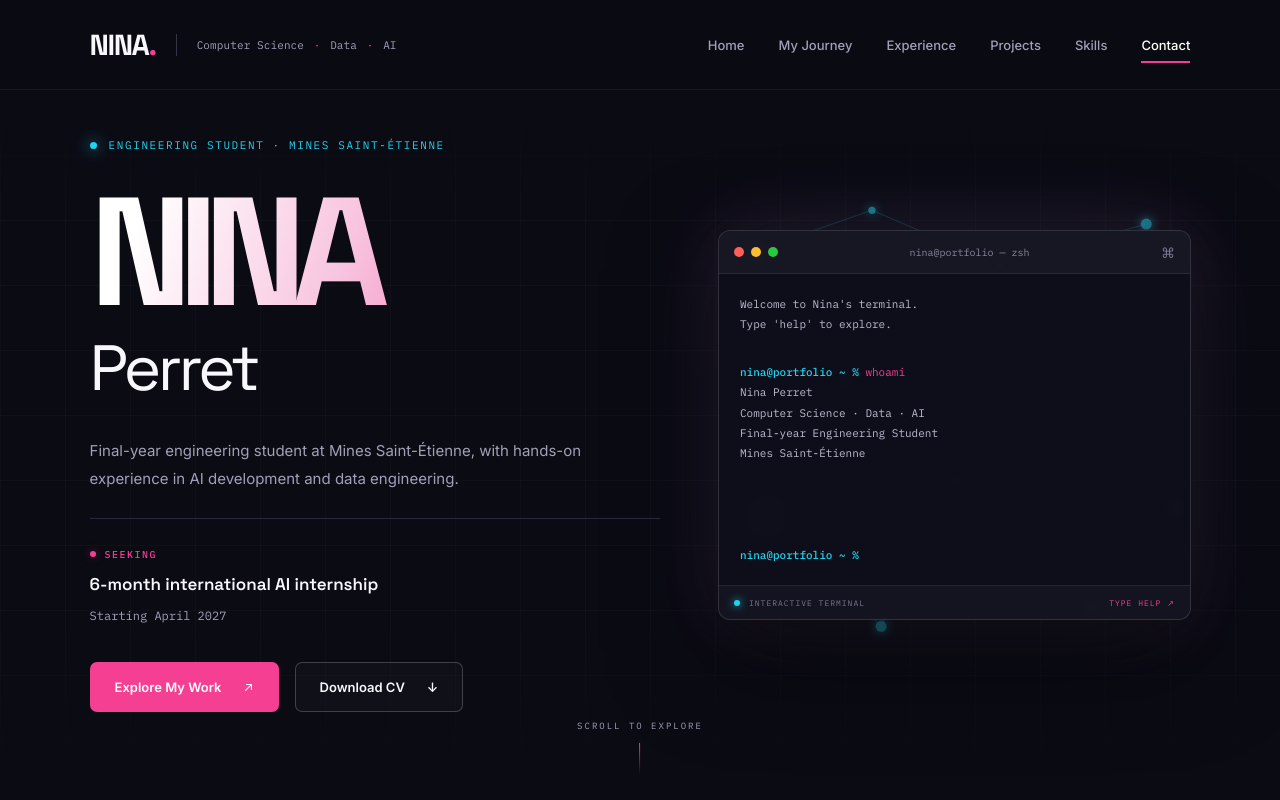
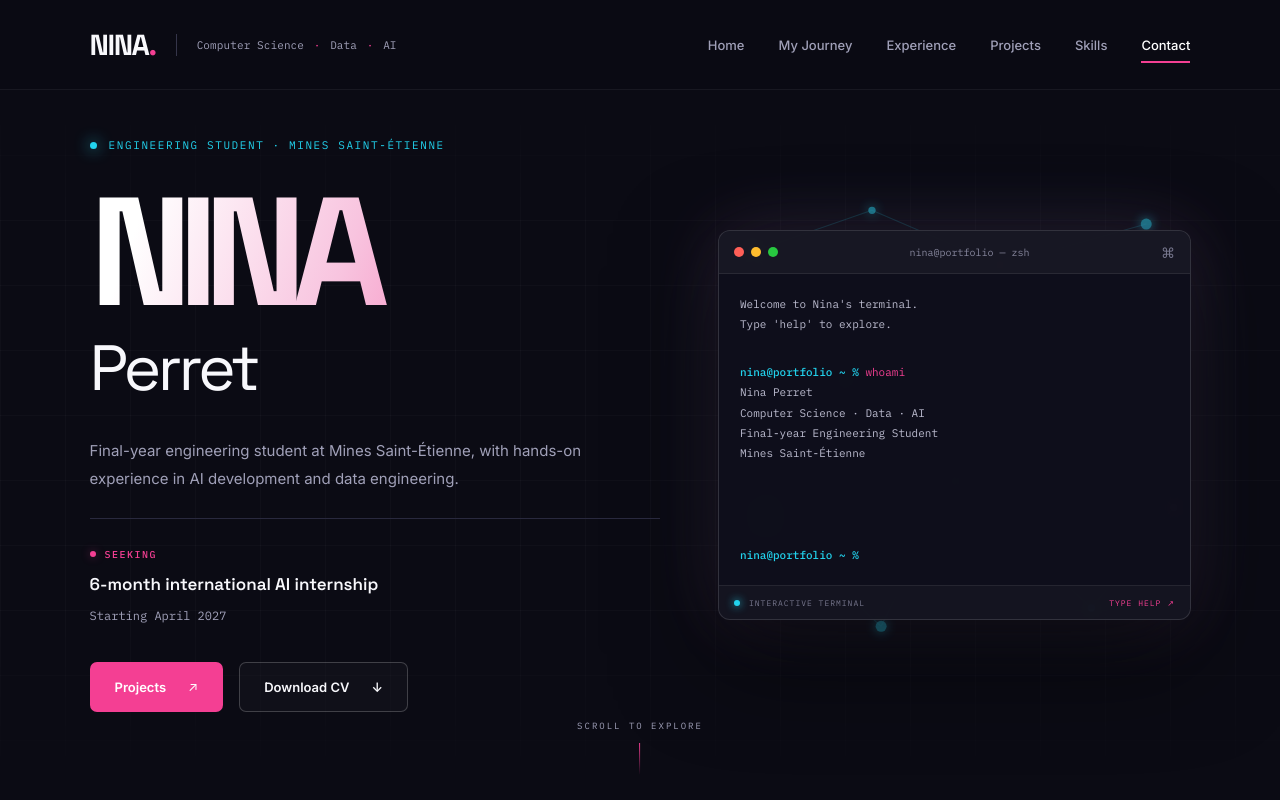
Before and after one commit to perretnina/personal-portfolio, a React (Vite) app: page / in a window 1280 px wide. Shown: the top 800 px of the page. Built offline with nearby package versions, Linux system fonts and the light colour scheme.

Commit message:
style: simplify hero projects button label

```diff
--- a/src/App.tsx
+++ b/src/App.tsx
@@ -251,7 +251,7 @@ function App() {
                     scrollToSection("projects");
                   }}
                 >
-                  Explore My Work
+                  Projects
                   <span aria-hidden="true">↗</span>
                 </a>
 
--- a/src/components/Skills.tsx
+++ b/src/components/Skills.tsx
@@ -31,7 +31,7 @@ const softSkills = [
   "Analytical Mindset",
   "Autonomy",
   "Resourcefulness",
-  "Attention to Detail",
+  "Detail-Oriented",
   "Fast Learner",
 ];
 
@@ -58,6 +58,7 @@ export default function Skills() {
             <h3 id="technical-skills-title">Technical Skills</h3>
             <span className="skills-block-rule" aria-hidden="true" />
           </div>
+
           <div className="skills-technical-grid">
             {technicalGroups.map((group) => (
               <article className="skills-technical-card" key={group.title}>
@@ -65,10 +66,16 @@ export default function Skills() {
                   <span className="skills-card-number">{group.number}</span>
                   <span className="skills-card-symbol" aria-hidden="true">↗</span>
                 </div>
+
                 <h4>{group.title}</h4>
                 <p>{group.description}</p>
+
                 <div className="skills-tags">
-                  {group.skills.map((skill) => <span className="skills-tag" key={skill}>{skill}</span>)}
+                  {group.skills.map((skill) => (
+                    <span className="skills-tag" key={skill}>
+                      {skill}
+                    </span>
+                  ))}
                 </div>
               </article>
             ))}
@@ -81,12 +88,14 @@ export default function Skills() {
             <h3 id="soft-skills-title">Soft Skills</h3>
             <span className="skills-block-rule" aria-hidden="true" />
           </div>
+
           <div className="skills-soft-panel">
             <p>The qualities that shape how I learn, think, and solve problems.</p>
+
             <div className="skills-soft-list">
-              {softSkills.map((skill, index) => (
+              {softSkills.map((skill) => (
                 <span className="skills-soft-item" key={skill}>
-                  <span className="skills-soft-star" aria-hidden="true">{index % 2 === 0 ? "✳" : "✦"}</span>
+                  <span className="skills-soft-star" aria-hidden="true">✦</span>
                   {skill}
                 </span>
               ))}
@@ -100,14 +109,17 @@ export default function Skills() {
             <h3 id="languages-title">Languages</h3>
             <span className="skills-block-rule" aria-hidden="true" />
           </div>
+
           <div className="skills-languages-grid">
             {languages.map((language) => (
               <div className="skills-language-card" key={language.code}>
                 <span className="skills-language-code">{language.code}</span>
+
                 <div className="skills-language-detail">
                   <span className="skills-language-name">{language.name}</span>
                   <span className="skills-language-level">{language.level}</span>
                 </div>
+
                 <span className="skills-language-arrow" aria-hidden="true">↗</span>
               </div>
             ))}
```
